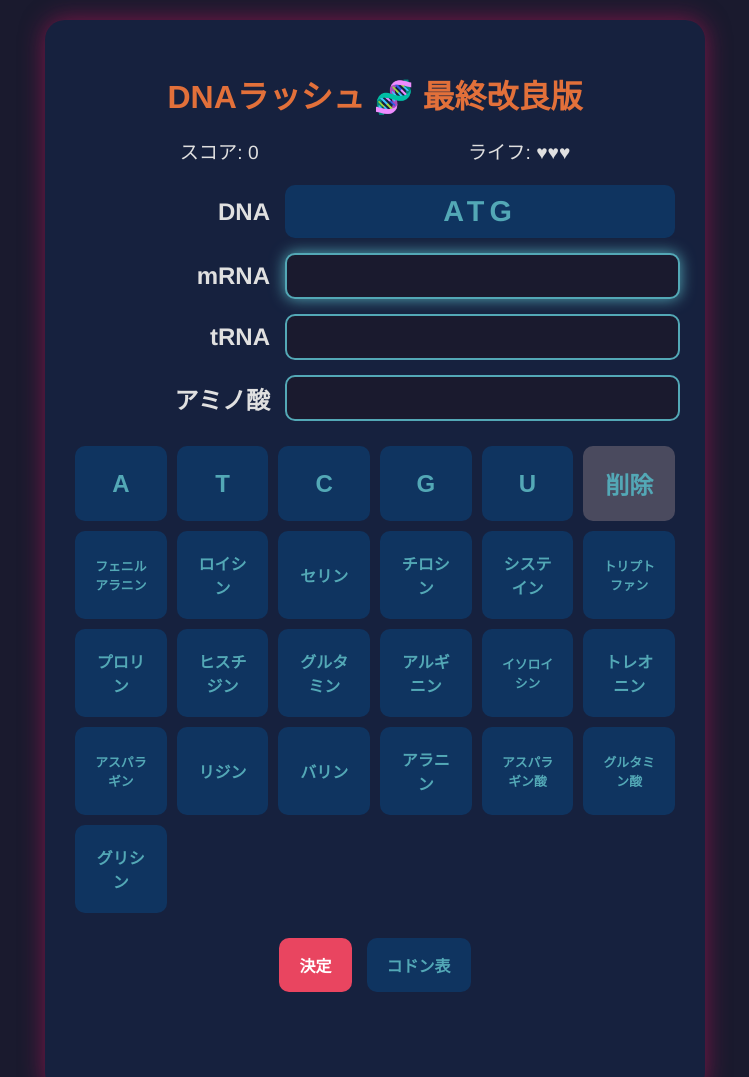
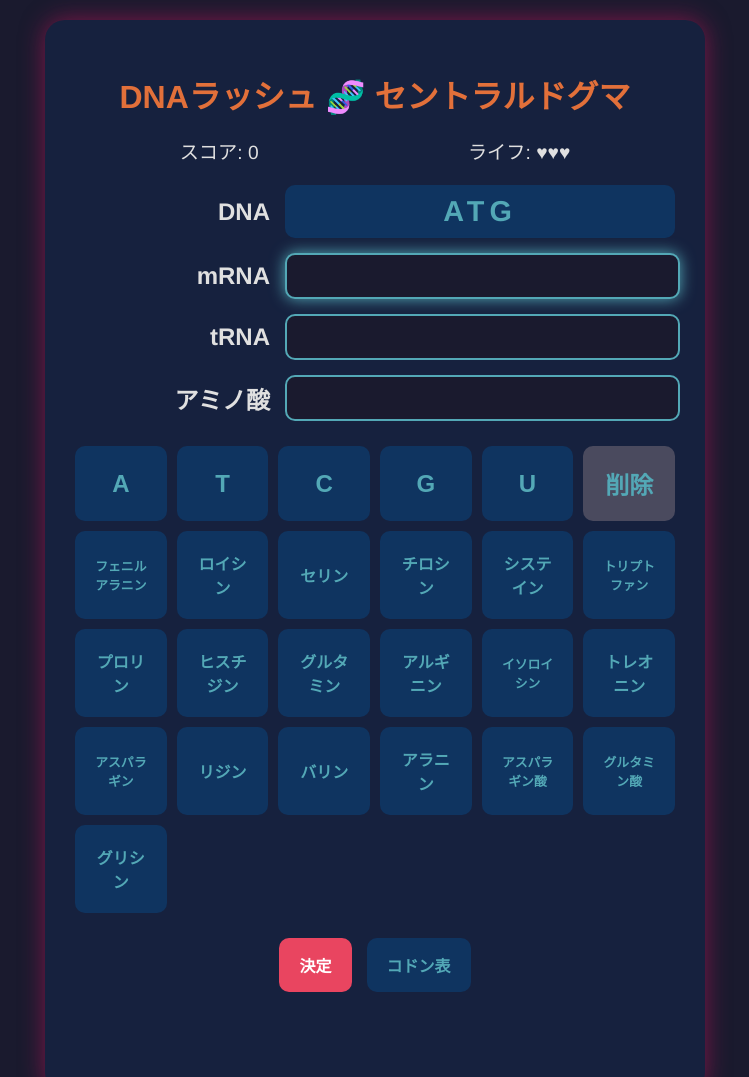
Before and after one commit to 002taku/DNAGAME, a plain HTML site: page index.html in a window 1280 px wide. Shown: the top 1077 px of the page, without its empty margins (265-1014 px from the left). Drawn offline with Linux system fonts and the light colour scheme.

Commit message:
index.html

```diff
--- a/index.html
+++ b/index.html
@@ -3,7 +3,7 @@
 <head>
     <meta charset="UTF-8">
     <meta name="viewport" content="width=device-width, initial-scale=1.0">
-    <title>DNAラッシュ：セントラルドグマ最終改良版</title>
+    <title>DNAラッシュ：セントラルドグマ</title>
     <style>
         /* --- CSS（デザイン） --- */
         :root {
@@ -75,7 +75,7 @@
 </head>
 <body>
     <div id="game-container">
-        <h1>DNAラッシュ 🧬 最終改良版</h1>
+        <h1>DNAラッシュ 🧬 セントラルドグマ</h1>
         <div id="game-info"><span id="score">スコア: 0</span><span id="lives">ライフ: ♥♥♥</span></div>
         <div class="problem-set"><span class="label">DNA</span><span id="dna-display">TAC</span></div>
         <div class="problem-set"><label for="mrna-input" class="label">mRNA</label><input type="text" id="mrna-input" class="answer-input" readonly></div>
```
